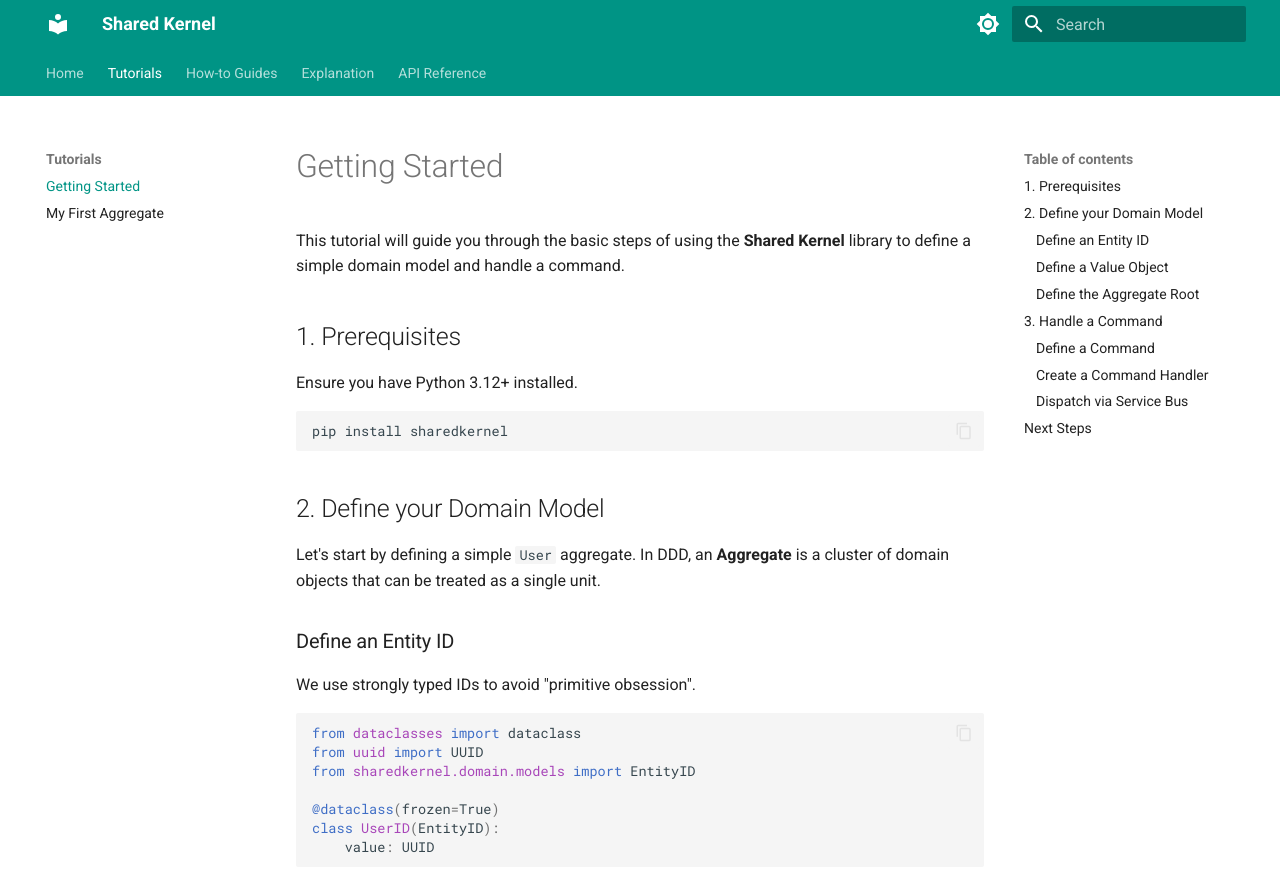
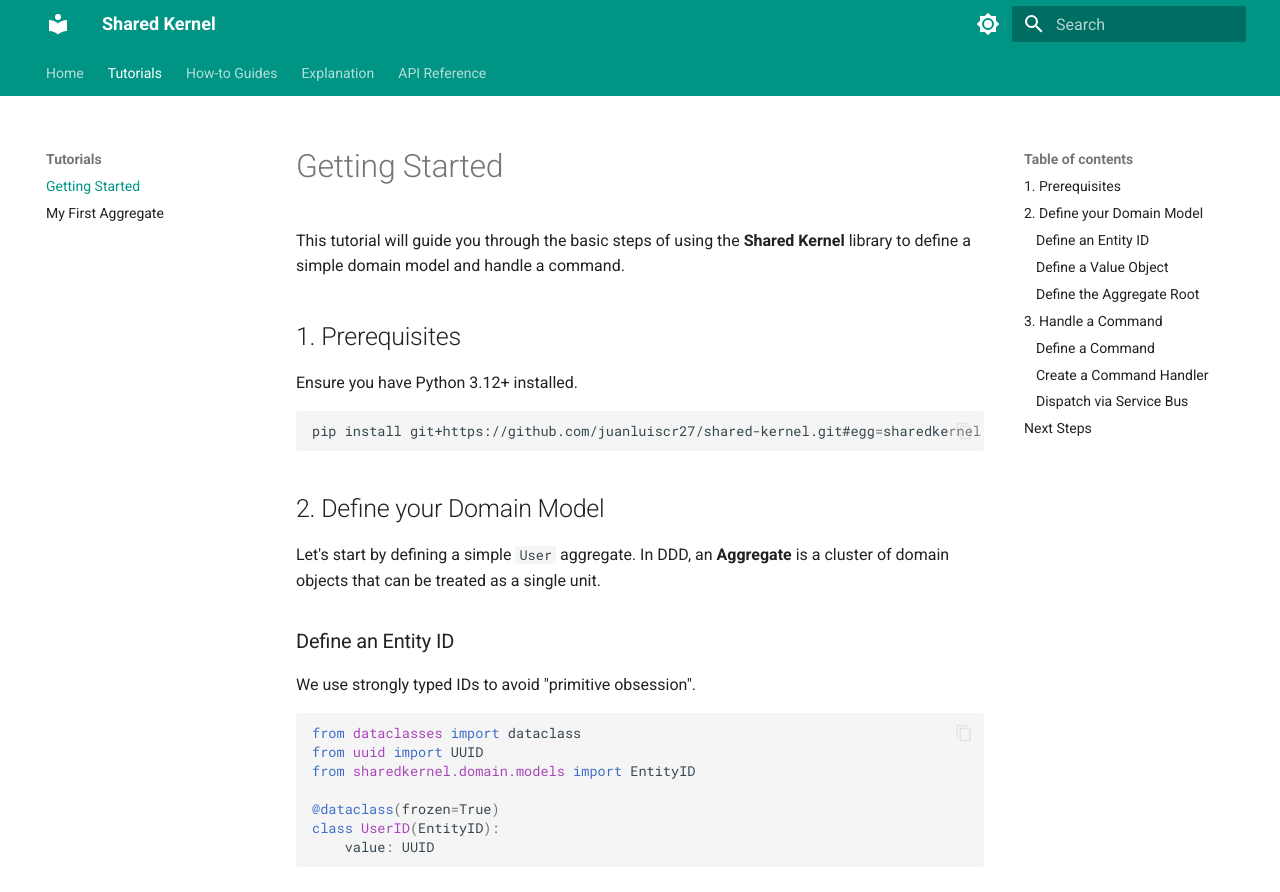
Before and after one commit to juanluiscr27/shared-kernel, an MkDocs documentation site: the page built from docs/tutorials/getting-started.md, in a window 1280 px wide and 900 px high. Shown: the top 892 px of the window. Built offline with MkDocs 1.6.1 and Material for MkDocs 9.7.7, drawn with Linux system fonts in a browser that asks for light colours.

Commit message:
docs: fix dependency listing and install command
Co-Authored-By: Claude Opus 4.6 <noreply@anthropic.com>

````diff
--- a/docs/tutorials/getting-started.md
+++ b/docs/tutorials/getting-started.md
@@ -7,7 +7,7 @@ This tutorial will guide you through the basic steps of using the **Shared Kerne
 Ensure you have Python 3.12+ installed.
 
 ```bash
-pip install sharedkernel
+pip install git+https://github.com/juanluiscr27/shared-kernel.git#egg=sharedkernel
 ```
 
 ## 2. Define your Domain Model
````
Also changed, not shown: README.md (+1 -1 lines).
